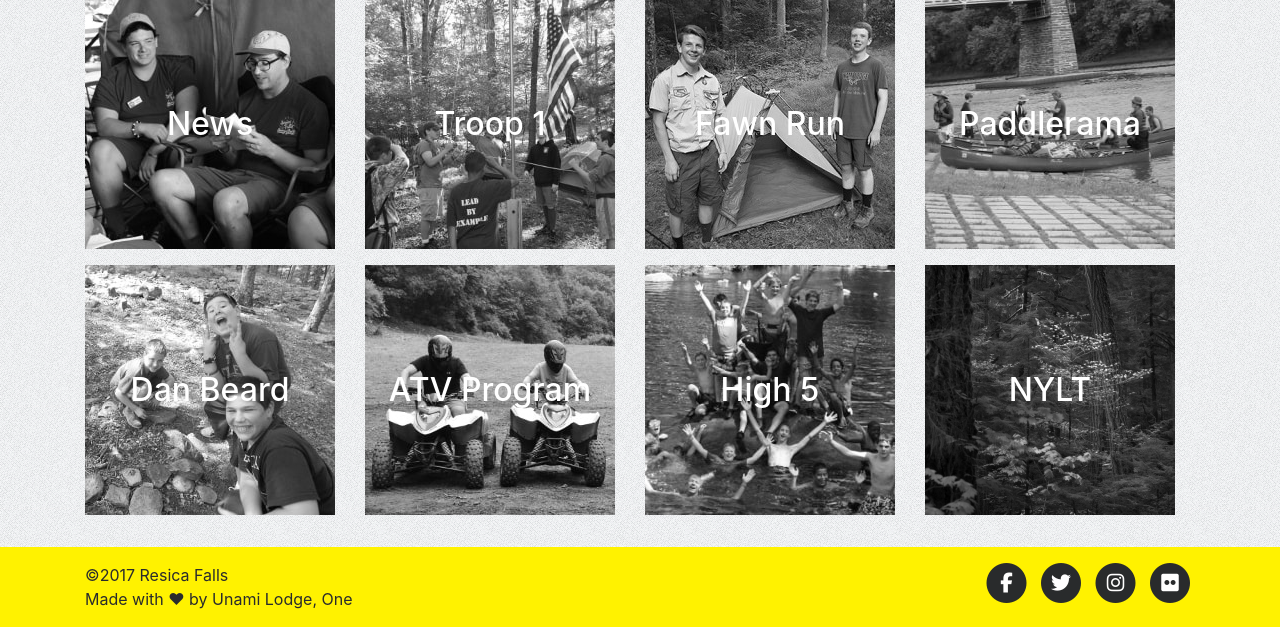
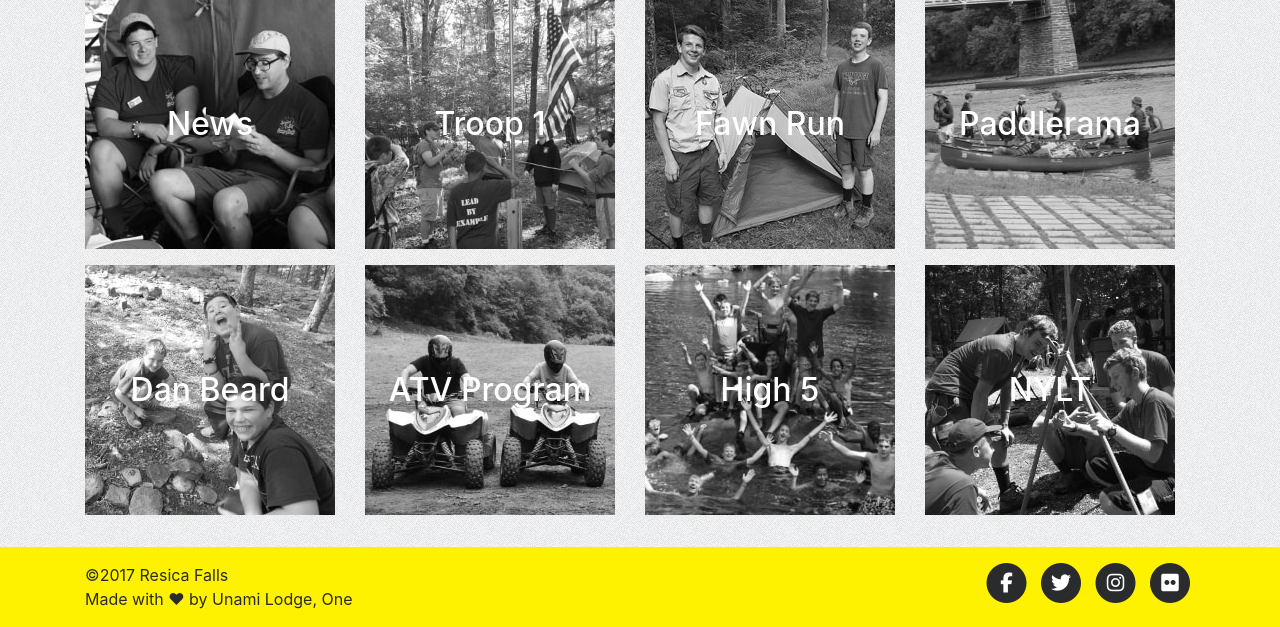
Before and after one commit to col-bsa/ResicaFalls.org, a PHP site: page / in a window 1280 px wide. Shown: the part 1022-1649 px from the top of the page. Run offline with PHP 8.4, Linux system fonts and the light colour scheme; some libraries are stand-ins or nearby versions.

Commit message:
Finished the homepage images.

```diff
--- a/index.php
+++ b/index.php
@@ -61,7 +61,7 @@
 					<div class="grid-text h2">High 5</div>
 				</a>
 				<a class="col-6 col-md-auto grid-item" href="#">
-					<img class="img-fluid" src="_img/temp.jpg" alt="">
+					<img class="img-fluid" src="_img/nylt1_250.jpg" alt="">
 					<div class="grid-text h2">NYLT</div>
 				</a>
 			</div>
```
Also changed, not shown: _img/generic/28888785042_4d06d9a25d_o.jpg (added), _img/generic/28961519646_d7d8af034f_o.jpg (added), _img/nylt1_250.jpg (added).
